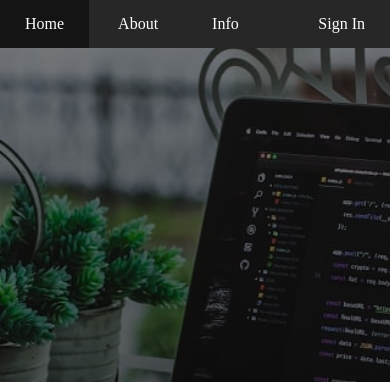
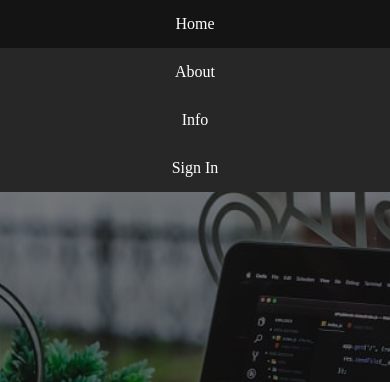
Before and after one commit to DSam87/fcc_accessibility_responsive, a plain HTML site: page index.html in a window 390 px wide. Shown: the top 382 px of the page. Drawn offline with Linux system fonts and the light colour scheme.

Commit message:
media Queries added

```diff
--- a/index.html
+++ b/index.html
@@ -18,7 +18,7 @@
 
         </header>
 
-        <main>
+        <main class="clearFlex">
             <h1>Accessibility & Responsive Webpage</h1>
 
 
@@ -43,7 +43,7 @@
 
 
 
-        <section>
+        <section class="clearFlex">
             <article>
                 <h2>Why Build Pages With Accessiblity In Mind</h2>
                 <p>15% of the world’s population who experience some form of disabilities.</p>
--- a/style.css
+++ b/style.css
@@ -172,7 +172,7 @@ hr{
 
 
 form{
-    width: 30%;
+    width: 70%;
     margin: 50px auto;
 }
 label{
@@ -191,3 +191,54 @@ input[type="radio"]{
 
 
 }
+
+/* FlexClear */
+.clearFlex::after{
+    content: "";
+    clear: both;
+    display: table;
+}
+
+
+
+/* Media Queries */
+
+@media (max-width: 1000px){
+    h1{
+        line-break: auto;
+        line-height: normal;
+        position: absolute;
+        top: 45%;
+    }
+    form{
+        width: 70%;
+    }
+
+}
+
+@media (max-width: 630px){
+    h1{
+        line-break: auto;
+        line-height: normal;
+        position: absolute;
+        top: 45%;
+    }
+
+    li{
+        display: block
+    }
+    a{
+        text-align: center;
+    }
+
+    .float-left,.float-right{
+        float: none;
+    }
+    form{
+        width: 80%;
+    }
+    .highlight{
+        margin: 5px;
+    }
+
+}
```
